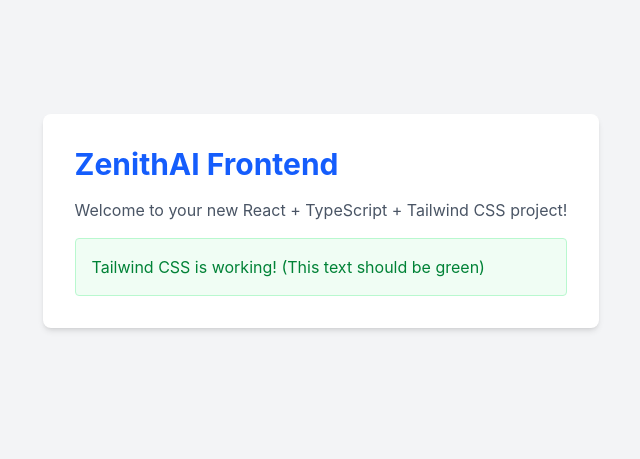
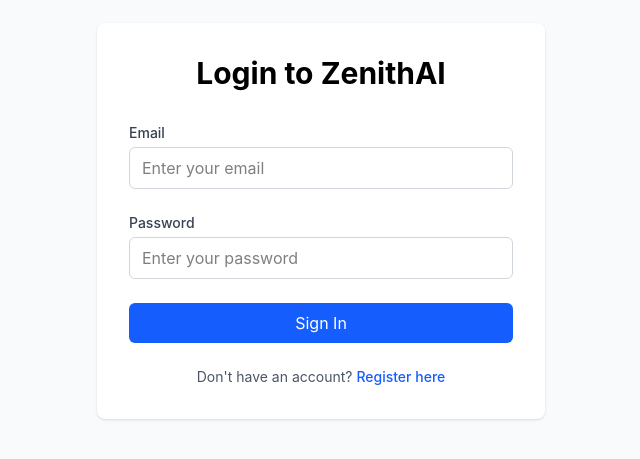
Before and after one commit to DavFilsDev/zenithAI_react-typescript-frontend, a React (Vite) app: page /login in a window 1280 px wide. Shown: the part 179-638 px from the top of the page, without its empty margins (319-959 px from the left). Built offline with nearby package versions, Linux system fonts and the light colour scheme; no server answers.

Commit message:
feat(pages-routes): add routing with protected routes and auth provider

```diff
--- a/src/App.tsx
+++ b/src/App.tsx
@@ -1,21 +1,68 @@
+import { BrowserRouter, Routes, Route, Navigate } from 'react-router-dom';
+import { Toaster } from 'react-hot-toast';
+import { AuthProvider, useAuth } from './contexts/AuthContext';
+import { Login } from './pages/Login';
+// import { Register } from './pages/Register';
+// import { Chat } from './pages/Chat';
+
+const PrivateRoute: React.FC<{ children: React.ReactNode }> = ({ children }) => {
+  const { user, isLoading } = useAuth();
+
+  if (isLoading) {
+    return (
+      <div className="min-h-screen flex items-center justify-center">
+        <div className="animate-spin rounded-full h-12 w-12 border-b-2 border-blue-600" />
+      </div>
+    );
+  }
+
+  return user ? <>{children}</> : <Navigate to="/login" />;
+};
+
 function App() {
   return (
-    <div className="min-h-screen bg-gray-100 flex items-center justify-center">
-      <div className="bg-white p-8 rounded-lg shadow-md">
-        <h1 className="text-3xl font-bold text-blue-600 mb-4">
-          ZenithAI Frontend
-        </h1>
-        <p className="text-gray-600">
-          Welcome to your new React + TypeScript + Tailwind CSS project!
-        </p>
-        <div className="mt-4 p-4 bg-green-50 border border-green-200 rounded">
-          <p className="text-green-700">
-            Tailwind CSS is working! (This text should be green)
-          </p>
-        </div>
-      </div>
-    </div>
-  )
+    <BrowserRouter>
+      <AuthProvider>
+        {/* Toast notifications container */}
+        <Toaster
+          position="top-right"
+          toastOptions={{
+            duration: 3000,
+            style: {
+              background: '#363636',
+              color: '#fff',
+            },
+          }}
+        />
+
+        {/* Routes configuration */}
+        <Routes>
+          <Route path="/login" element={<Login />} />
+          <Route path="/register" element={<div>Register Page (Coming Soon)</div>} />
+
+          <Route
+            path="/chat"
+            element={
+              <PrivateRoute>
+                <div>Chat Page (Coming Soon)</div>
+              </PrivateRoute>
+            }
+          />
+          <Route
+            path="/chat/:id"
+            element={
+              <PrivateRoute>
+                <div>Chat Detail Page (Coming Soon)</div>
+              </PrivateRoute>
+            }
+          />
+
+          {/* Default redirect */}
+          <Route path="/" element={<Navigate to="/chat" />} />
+        </Routes>
+      </AuthProvider>
+    </BrowserRouter>
+  );
 }
 
-export default App
+export default App;
```
